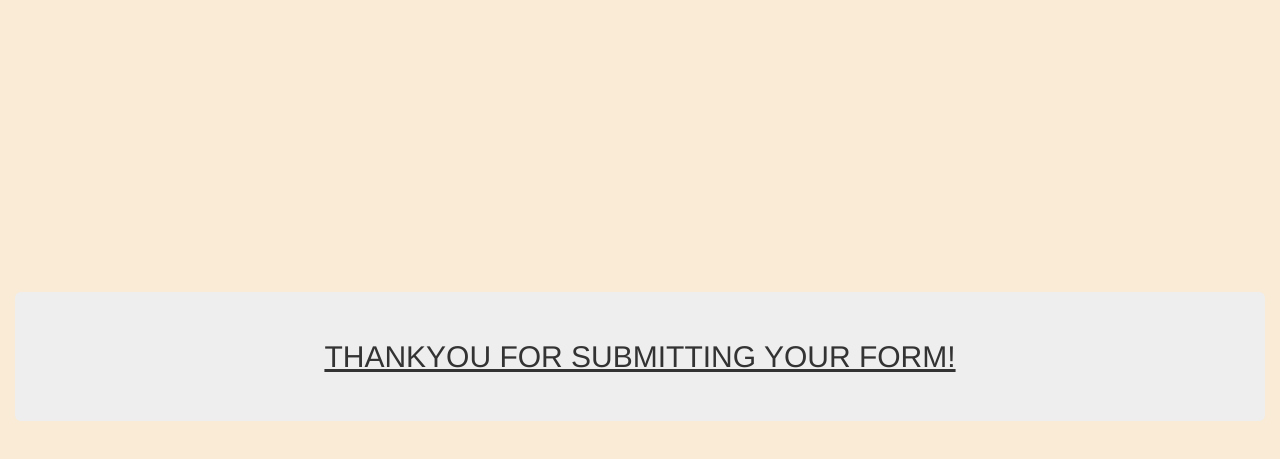
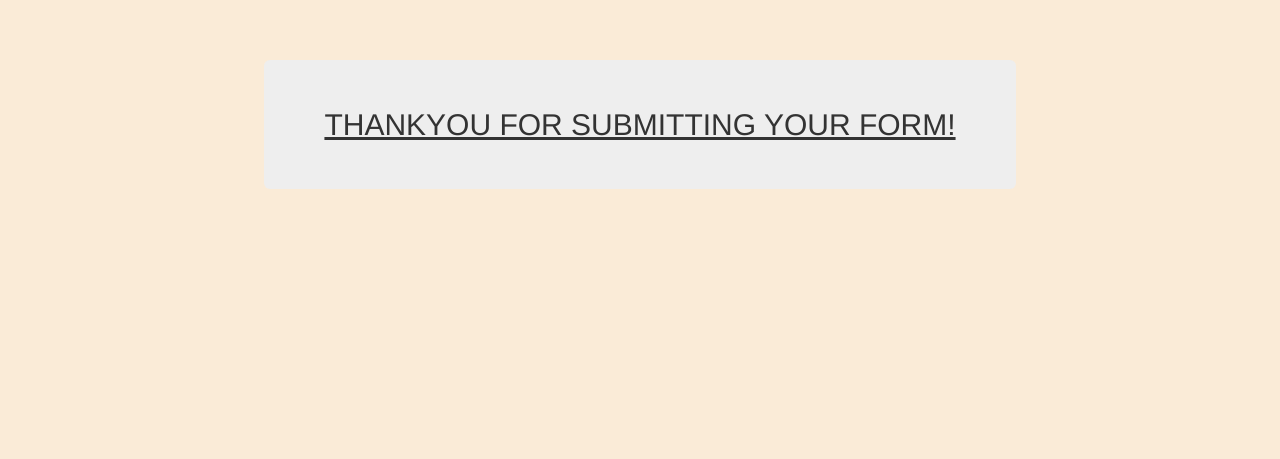
Before and after one commit to Code-Institute-Submissions/food-website, a plain HTML site: page thanks.html in a window 1280 px wide. Shown: the part 271-730 px from the top of the page. Drawn offline with nearby package versions, Linux system fonts and the light colour scheme.

Commit message:
changed thanks page style

```diff
--- a/part6.css
+++ b/part6.css
@@ -1,9 +1,14 @@
 h2{
     color: black;
     text-decoration: underline;
-    margin-top: 45%;
 }
+.thanks{
+     min-height: 100vh;
+    display: flex;
+    align-items: center;
+    justify-content: center;
 
+}
 body{
     background-color: 	#FAEBD7;
 }
--- a/thanks.html
+++ b/thanks.html
@@ -16,7 +16,7 @@
 <body>
     <header>
     </header>
-    <section class="container-fluid">
+    <section class="container-fluid thanks">
         <div class="row">
             <div class="col-xs-12">
                 <h2 class="jumbotron text-center">THANKYOU FOR SUBMITTING YOUR FORM!</h2>
```
Also changed, not shown: 1 other file.
